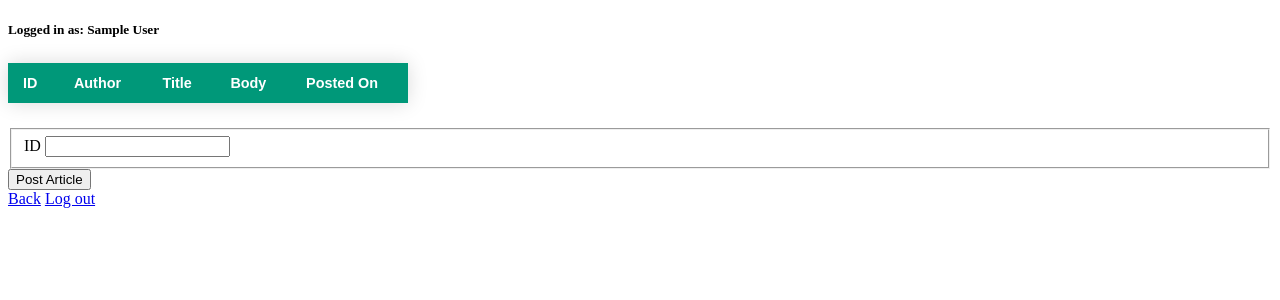
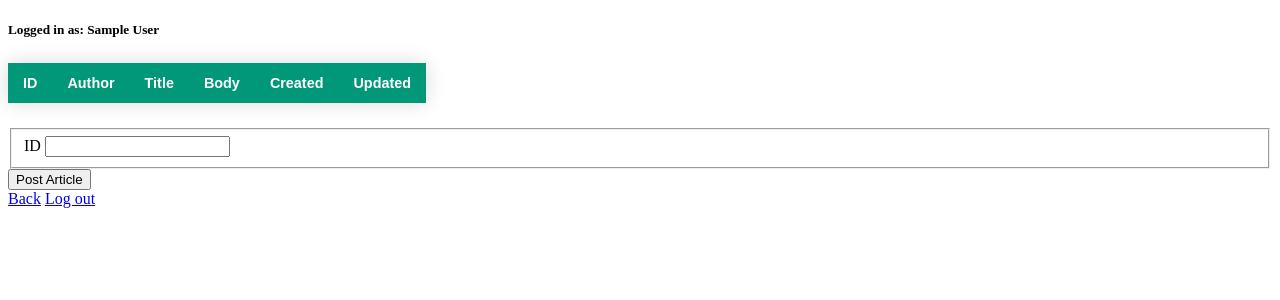
Before and after one commit to sohagdesai/Postboard, a Flask app: page /fetch in a window 1280 px wide. Shown: the top 300 px of the page. Run offline with Flask 2, Linux system fonts and the light colour scheme; the visitor is signed in with stand-in values (Sample User, id 1); data comes from the database, SQL or seed files in the repository; data that the repository does not hold is empty; some libraries are stand-ins or nearby versions; some web fonts are replaced.

Commit message:
Timestamp variable name change, added update time

```diff
--- a/postboard/models.py
+++ b/postboard/models.py
@@ -29,7 +29,7 @@ class User(UserMixin, db.Model):
 		unique=False,
 		nullable=False
 	)
-	created_on = db.Column(
+	created_at = db.Column(
         	db.DateTime,
                 default=datetime.datetime.utcnow,
         	index=False,
@@ -77,7 +77,14 @@ class Article(db.Model):
 		nullable=False,
 		unique=False
 	)
-	posted_on = db.Column(
+	created_at = db.Column(
+        	db.DateTime,
+                default=datetime.datetime.utcnow,
+        	index=False,
+        	unique=False,
+        	nullable=True
+    	)
+	updated_at = db.Column(
         	db.DateTime,
                 default=datetime.datetime.utcnow,
         	index=False,
@@ -100,6 +107,10 @@ class Article(db.Model):
 		"""Set article body."""
 		self.body = body
 
-	def set_posted_on(self, posted_on):
+	def set_created_at(self, created_at):
 		"""Set posted time."""
-		self.posted_on = posted_on
+		self.created_at = created_at
+
+	def set_updated_at(self, updated_at):
+		"""Set updated time."""
+		self.updated_at = updated_at
--- a/postboard/routes.py
+++ b/postboard/routes.py
@@ -7,7 +7,7 @@ from .models import db, Article
 from sqlalchemy.sql import func
 
 
-TABLE_HEADERS = ["ID", "Author", "Title", "Body", "Posted On"]
+TABLE_HEADERS = ["ID", "Author", "Title", "Body", "Created", "Updated"]
 
 # Blueprint Configuration
 main_bp = Blueprint(
@@ -26,12 +26,13 @@ def add_article():
             author=current_user.name,
             title=form.title.data,
             body=form.body.data,
-            posted_on=datetime.datetime.utcnow
+            created_at=datetime.datetime.utcnow
         )
         article.set_author(current_user.name)
         article.set_title(form.title.data)
         article.set_body(form.body.data)
-        article.set_posted_on(func.now())
+        article.set_created_at(func.now())
+        article.set_updated_at(article.created_at)
         db.session.add(article)
         db.session.commit()  # Create new article
         return redirect(url_for('main_bp.add_article'))
@@ -87,13 +88,15 @@ def edit_article():
             article.set_author(current_user.name)
             article.set_title(form.title.data)
             article.set_body(form.body.data)
-            article.set_posted_on(func.now())
             content = Article.query.filter_by(title=form.title.data).first()
             if content is not None:
                 article.set_id(content.id)
+                article.set_updated_at(func.now())
                 db.session.merge(article) # Update article
                 db.session.flush()
             else:
+                article.set_created_at(func.now())
+                article.set_updated_at(article.created_at)
                 db.session.add(article)   # Add article
             db.session.commit()
             return redirect(url_for('main_bp.add_article'))
--- a/postboard/templates/show_articles.jinja2
+++ b/postboard/templates/show_articles.jinja2
@@ -27,7 +27,8 @@
        <TD class="c2">{{article.author}}</TD>
        <TD class="c2">{{article.title}}</TD>
        <TD class="c2">{{article.body}}</TD>
-       <TD class="c2">{{article.posted_on}}</TD>
+       <TD class="c2">{{article.created_at}}</TD>
+       <TD class="c2">{{article.updated_at}}</TD>
     </TR>
     {% endfor %}
     </table>
```
